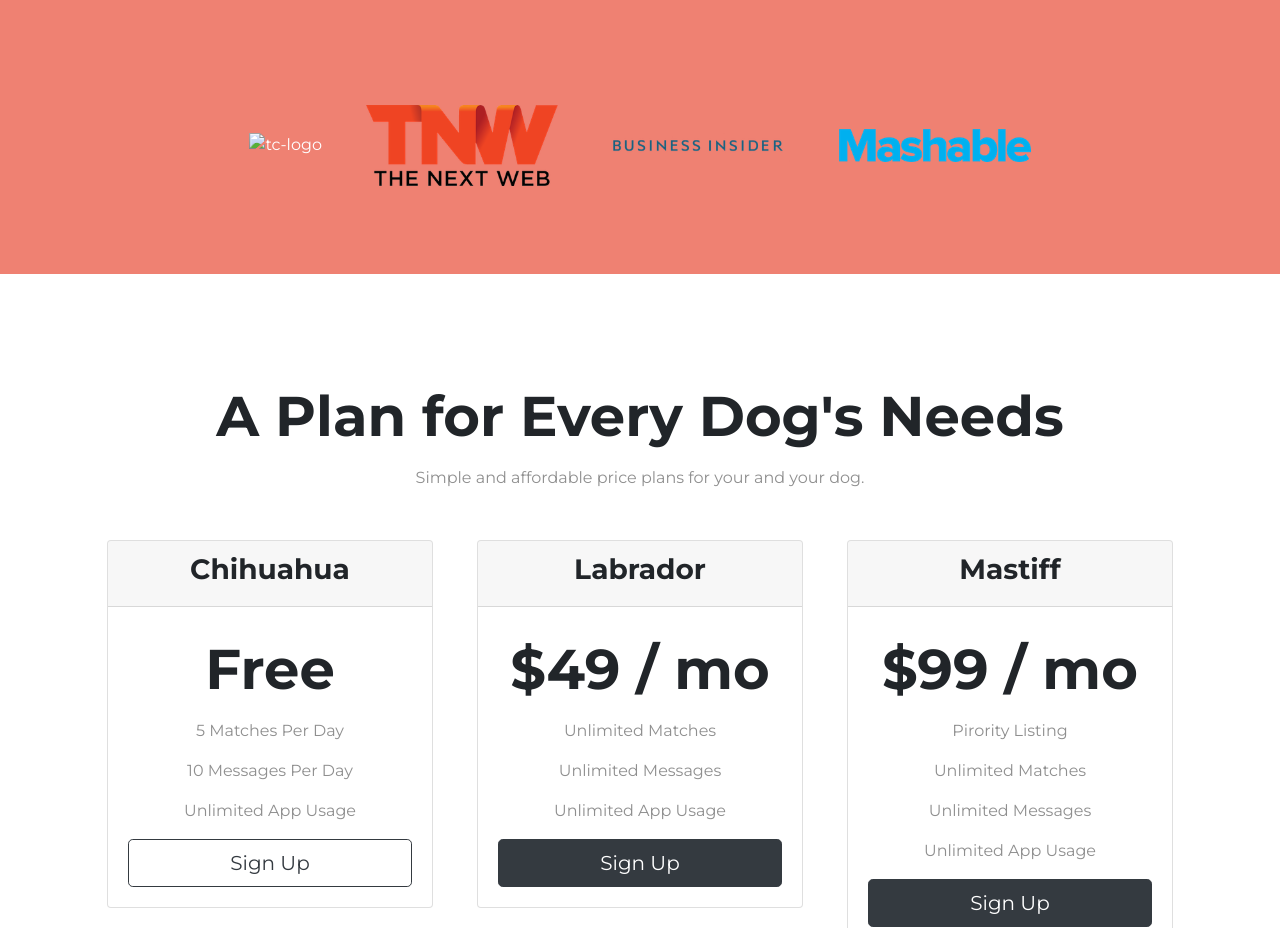
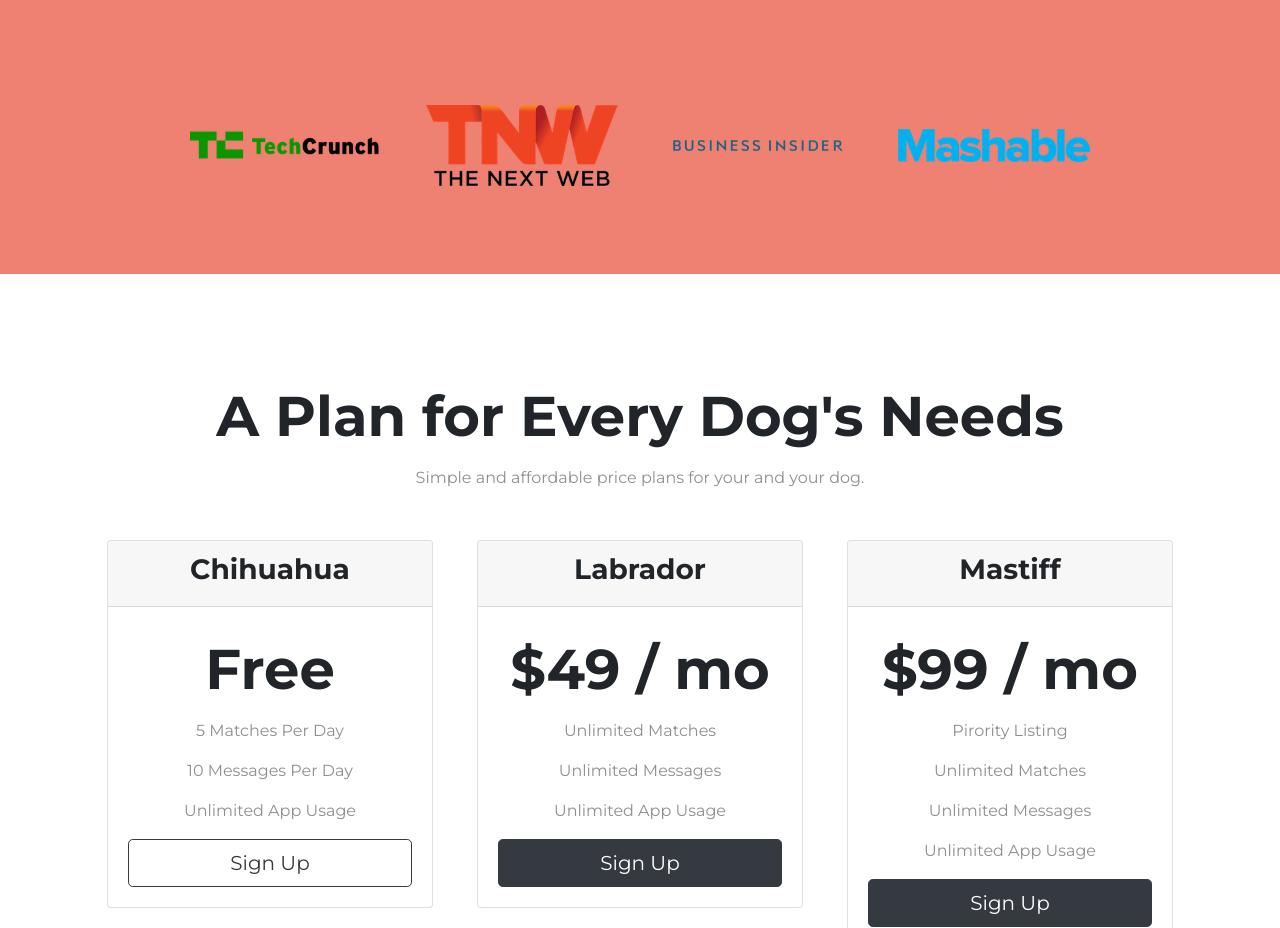
Before and after one commit to harsha094/tindog, a plain HTML site: page index.html in a window 1280 px wide. Shown: the part 1680-2608 px from the top of the page. Drawn offline with nearby package versions, Linux system fonts and the light colour scheme.

Commit message:
Update index.html

```diff
--- a/index.html
+++ b/index.html
@@ -121,7 +121,7 @@
   <!-- Press -->
 
   <section class="colored-section" id="press">
-    <img class="press-logo" src="images/TechCrunch" alt="tc-logo">
+    <img class="press-logo" src="images/TechCrunch.png" alt="tc-logo">
     <img class="press-logo" src="images/tnw.png" alt="tnw-logo">
     <img class="press-logo" src="images/bizinsider.png" alt="biz-insider-logo">
     <img class="press-logo" src="images/mashable.png" alt="mashable-logo">
```
